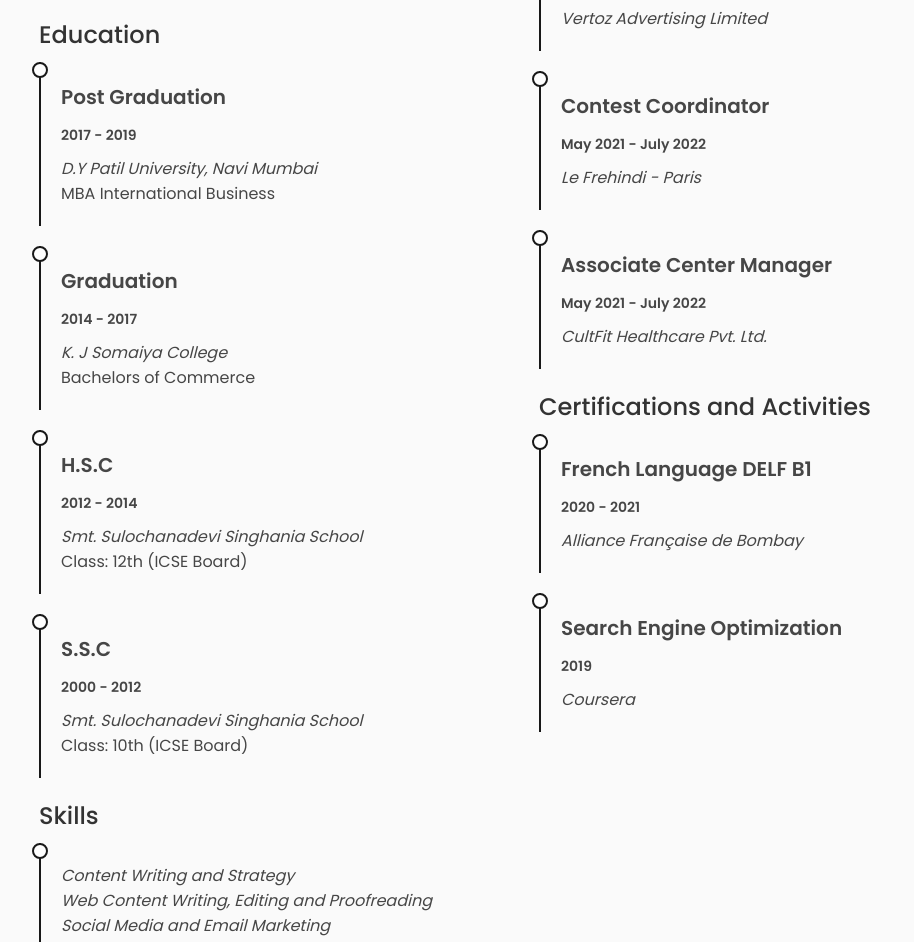
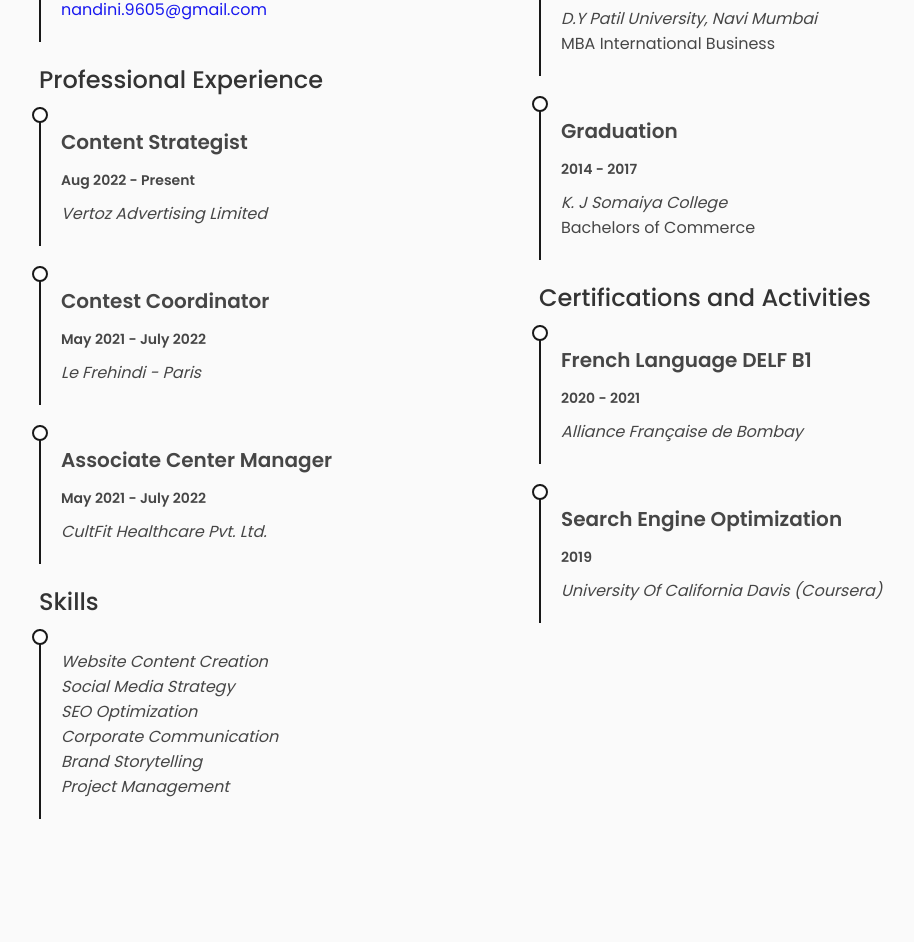
Before and after one commit to nandinivyas13/nandinivyas13.github.io, a React (Create React App) app: page / in a window 1280 px wide. Shown: the part 1847-2789 px from the top of the page, without its empty margins (127-1041 px from the left). Built offline with nearby package versions, Linux system fonts and the light colour scheme.

Commit message:
Resume Reorder

```diff
--- a/src/assets/css/resume.css
+++ b/src/assets/css/resume.css
@@ -83,4 +83,24 @@
     grid-template-columns: 1fr;
     margin-left: 1rem;
   }
+
+  .order-1 {
+    order: 1;
+  }
+
+  .order-2 {
+    order: 2;
+  }
+
+  .order-3 {
+    order: 3;
+  }
+
+  .order-4 {
+    order: 4;
+  }
+
+  .order-5 {
+    order: 5;
+  }
 }
--- a/src/components/Home.jsx
+++ b/src/components/Home.jsx
@@ -13,9 +13,9 @@ const Home = () => {
 
             <div className="home__data">
               <h1 className="home__title">Nandini Vyas</h1>
-              <h3 className="home__subtitle">Content Strategist and Writer</h3>
+              <h3 className="home__subtitle">Content Strategist</h3>
               <p className="home__description">
-              Vertoz Advertising Limited
+              Versatile Creative Writer
               </p>
 
               <div className="home__social">
--- a/src/components/Resume.jsx
+++ b/src/components/Resume.jsx
@@ -9,7 +9,8 @@ const Resume2 = () => {
         <span className="section__subtitle">Summary</span>
 
         <div className="resume__container container grid">
-          <div className="resume__column">
+          <div className="resume__column ">
+            <h3 className="resume__title">Profile</h3>
             <div className="resume__item">
               <h4>Nandini Vyas</h4>
               <p>
@@ -20,61 +21,6 @@ const Resume2 = () => {
                 <p>nandini.9605@gmail.com</p>
               </a>
             </div>
-
-            <h3 className="resume__title">Education</h3>
-            <div className="resume__item">
-              <h4>Post Graduation</h4>
-              <h5>2017 - 2019</h5>
-              <p>
-                <em>D.Y Patil University, Navi Mumbai </em>
-              </p>
-              <p>MBA International Business</p>
-            </div>
-            <div className="resume__item">
-              <h4>Graduation</h4>
-              <h5>2014 - 2017</h5>
-              <p>
-                <em>K. J Somaiya College </em>
-              </p>
-              <p>Bachelors of Commerce</p>
-            </div>
-            <div className="resume__item">
-              <h4>H.S.C</h4>
-              <h5>2012 - 2014</h5>
-              <p>
-                <em>Smt. Sulochanadevi Singhania School</em>
-              </p>
-              <p>Class: 12th (ICSE Board)</p>
-            </div>
-            <div className="resume__item">
-              <h4>S.S.C</h4>
-              <h5>2000 - 2012</h5>
-              <p>
-                <em>Smt. Sulochanadevi Singhania School</em>
-              </p>
-              <p>Class: 10th (ICSE Board)</p>
-            </div>
-
-            <h3 className="resume__title">Skills</h3>
-            <div className="resume__item">
-              <p>
-                <em>Content Writing and Strategy</em>
-              </p>
-              <p>
-                <em>Web Content Writing, Editing and Proofreading</em>
-              </p>
-              <p>
-                <em>Social Media and Email Marketing</em>
-              </p>
-              <p>
-                <em>French</em>
-              </p>
-              <p>
-                <em>International Bussiness Development</em>
-              </p>
-            </div>
-          </div>
-          <div className="resume__column">
             <h3 className="resume__title">Professional Experience</h3>
             <div className="resume__item">
               <h4>Content Strategist</h4>
@@ -98,6 +44,47 @@ const Resume2 = () => {
                 <em>CultFit Healthcare Pvt. Ltd.</em>
               </p>
             </div>
+            <h3 className="resume__title">Skills</h3>
+            <div className="resume__item">
+              <p>
+                <em>Website Content Creation</em>
+              </p>
+              <p>
+                <em>Social Media Strategy</em>
+              </p>
+              <p>
+                <em>SEO Optimization</em>
+              </p>
+              <p>
+                <em>Corporate Communication</em>
+              </p>
+              <p>
+                <em>Brand Storytelling</em>
+              </p>
+              <p>
+                <em>Project Management</em>
+              </p>
+            </div>
+          </div>
+          <div className="resume__column">
+            <h3 className="resume__title">Education</h3>
+            <div className="resume__item">
+              <h4>Post Graduation</h4>
+              <h5>2017 - 2019</h5>
+              <p>
+                <em>D.Y Patil University, Navi Mumbai </em>
+              </p>
+              <p>MBA International Business</p>
+            </div>
+            <div className="resume__item">
+              <h4>Graduation</h4>
+              <h5>2014 - 2017</h5>
+              <p>
+                <em>K. J Somaiya College </em>
+              </p>
+              <p>Bachelors of Commerce</p>
+            </div>
+
             <h3 className="resume__title">Certifications and Activities</h3>
             <div className="resume__item">
               <h4>French Language DELF B1</h4>
@@ -110,7 +97,7 @@ const Resume2 = () => {
               <h4>Search Engine Optimization</h4>
               <h5>2019</h5>
               <p>
-                <em>Coursera</em>
+                <em>University Of California Davis (Coursera)</em>
               </p>
             </div>
           </div>
```
